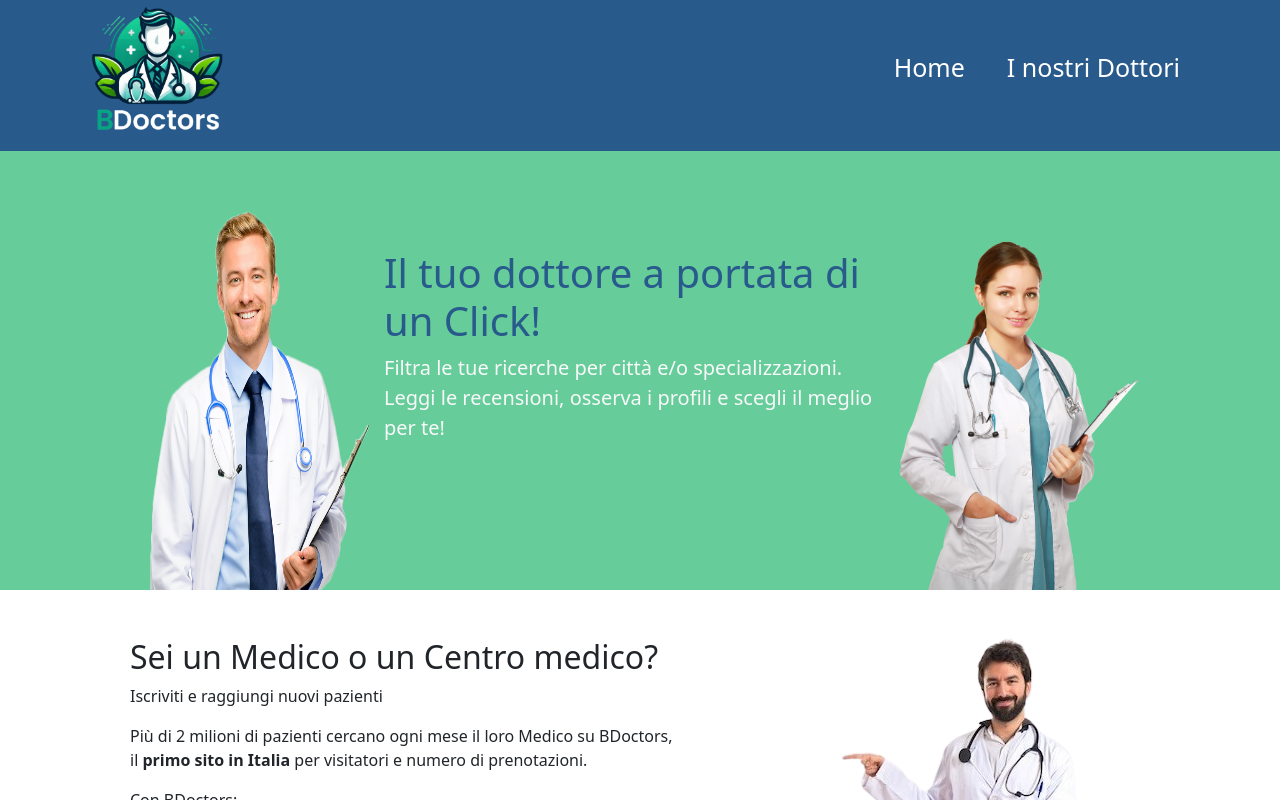
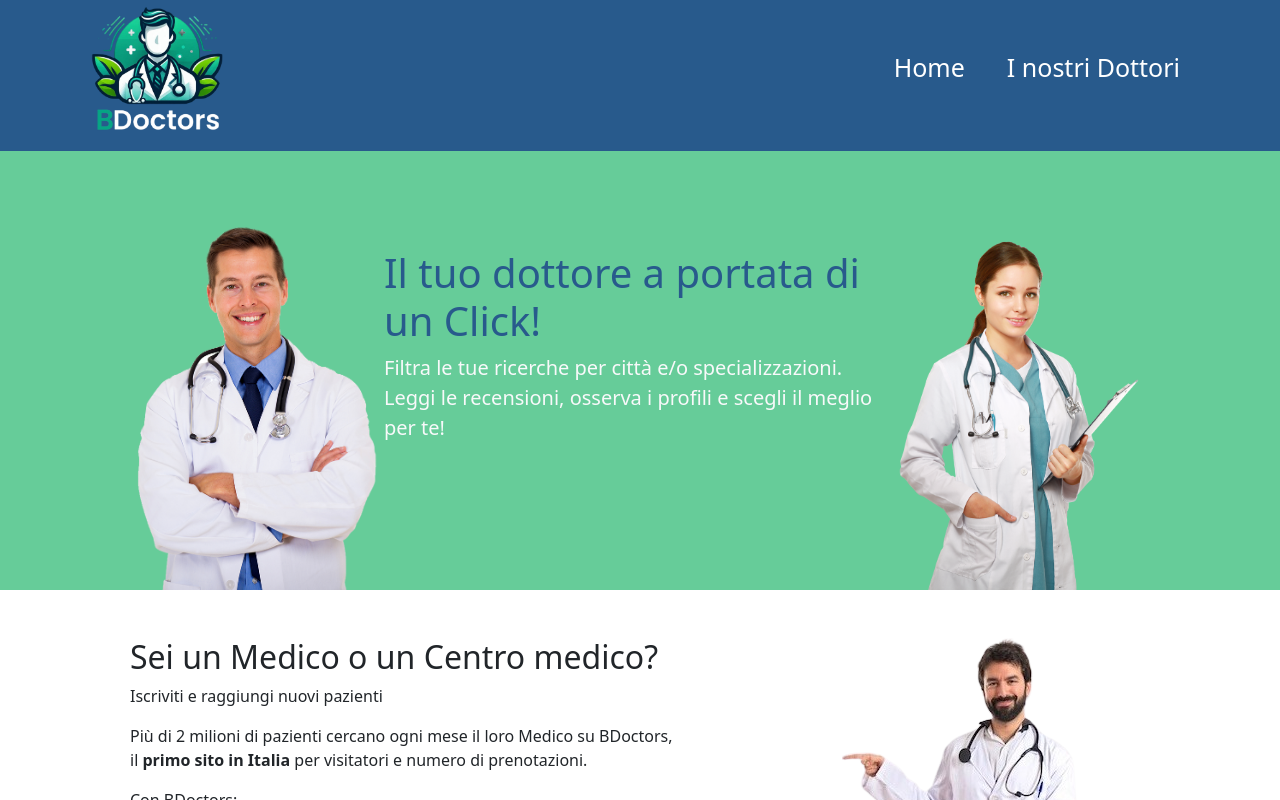
Before and after one commit to DarioLoForti/vite-bdoctors, a Vue app: page / in a window 1280 px wide. Shown: the top 800 px of the page. Built offline with nearby package versions, Linux system fonts and the light colour scheme; no server answers.

Commit message:
immagine sistemata

```diff
--- a/src/pages/HomePage.vue
+++ b/src/pages/HomePage.vue
@@ -30,14 +30,14 @@ export default {
     <main>
         <div class="jumbotron d-none d-md-block">
             <div class="my-container d-flex justify-content-between">
-                <img class='image' src="../../public/doctor-5.png" alt="" >
+                <img class='image' src="../../public/doctor-7.png" alt="" >
                     <div class="pt-5">
                         <h1 class="fs-1 my-text">Il tuo dottore a portata di un Click!</h1>
                         <p class=" text-light fs-5">Filtra le tue ricerche per città e/o specializzazioni. <br>
                             Leggi le recensioni, osserva i profili e scegli il meglio per te!
                         </p>
                     </div>
-                <img class='image' src="../../public/doctor-6.png" alt="" style="height: 50%">
+                <img class='image' width: src="../../public/doctor-6.png" alt="" style="height: 50%">
             </div>
         </div>
 
@@ -275,6 +275,7 @@ export default {
         }
         .image{
             width: 25%;
+
         }
     }
 
```
Also changed, not shown: public/doctor-7.png (added).
